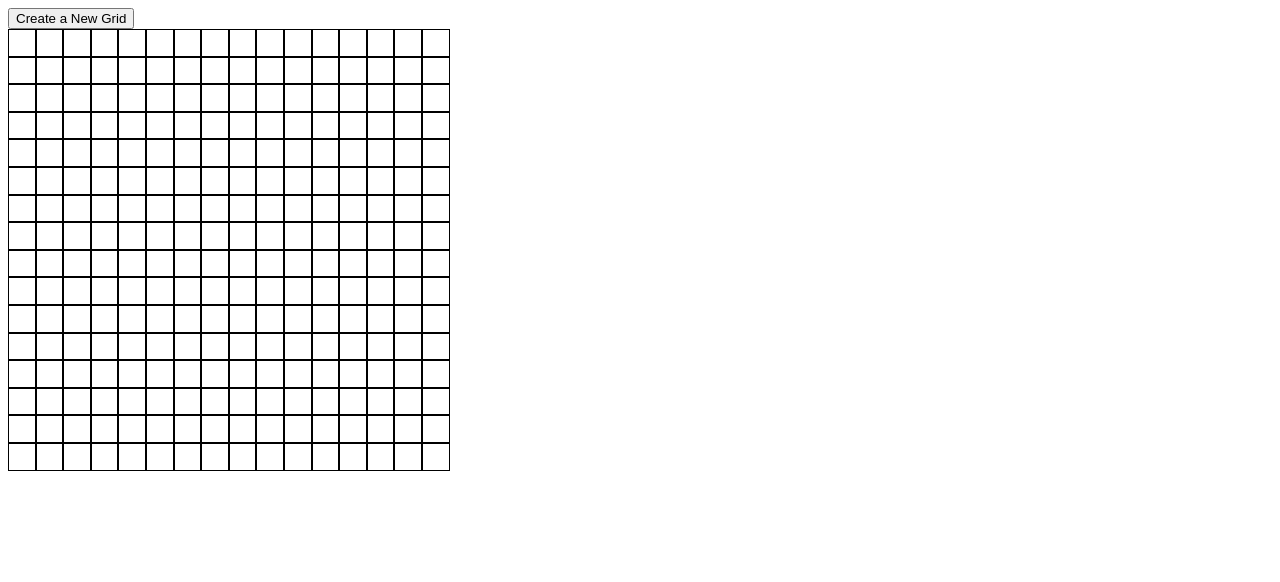
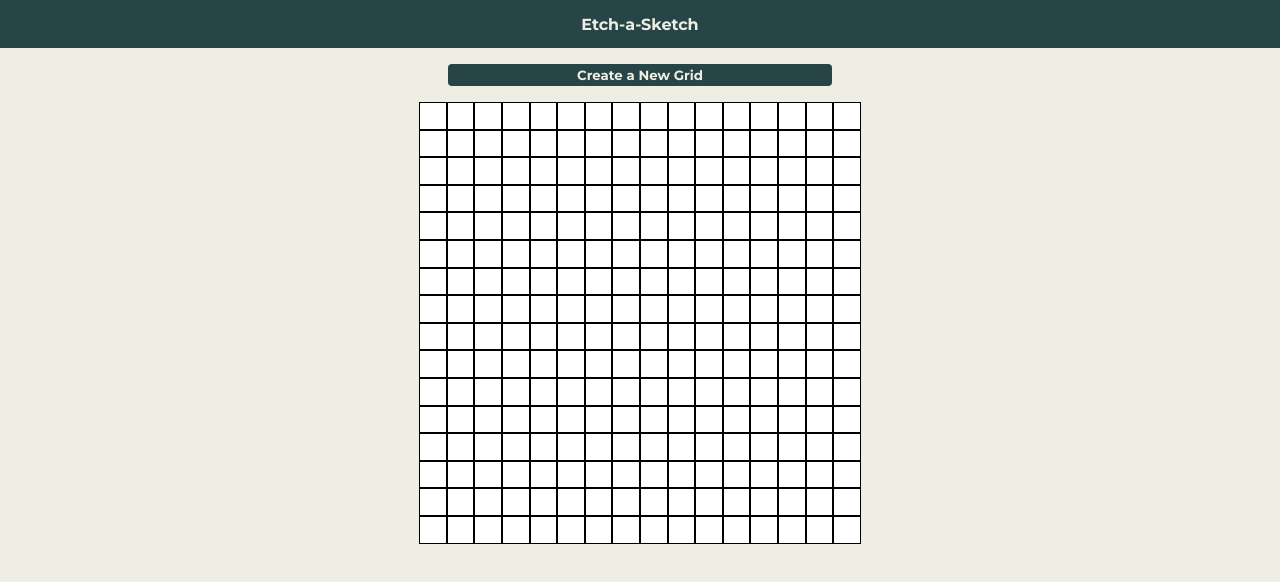
Before and after one commit to giddeluk/etch-a-sketch, a plain HTML site: page index.html in a window 1280 px wide. Drawn offline with Linux system fonts and the light colour scheme.

Commit message:
Styled the Navbar and Button

```diff
--- a/index.html
+++ b/index.html
@@ -5,10 +5,14 @@
     <meta name="viewport" content="width=device-width, initial-scale=1.0">
     <title>Etch-a-Sketch</title>
     <link rel="stylesheet" href="styles.css">
+
+    <link rel="preconnect" href="https://fonts.googleapis.com">
+    <link rel="preconnect" href="https://fonts.gstatic.com" crossorigin>
+    <link href="https://fonts.googleapis.com/css2?family=Montserrat:ital,wght@0,100..900;1,100..900&display=swap"rel="stylesheet">
 </head>
 <body>
-
-    <button id="newGrid">Create a New Grid</button>
+    <div class="nav"><p><b>Etch-a-Sketch</b></p></div>
+    <button id="newGrid"><b>Create a New Grid</b></button>
     <div id="mainContainer">
         <div id="subContainer"></div>
     </div>
--- a/script.js
+++ b/script.js
@@ -56,7 +56,7 @@ const createMeasuredGrid = (size, mainContainer, subContainer, individualGridSiz
 newGrid.addEventListener("click", () => {
     let newGridSize = Number(prompt("What size of Grid Do you Want? Enter a Single Number. eg 16 for a 16 x 16 Grid, Numbers Above 100 are NOT Allowed"));
     while(newGridSize > 100){
-        newGridSize = Number(prompt("What size of Grid Do you Want? Enter a single Number eg 16 for a 16 x 16 grid"));
+        newGridSize = Number(prompt("Enter a Grid Size less than 100"));
     }
     let individualGridSize = totalGridWidth / newGridSize;
     let gridBoxes = document.querySelectorAll(".gridBox");
--- a/styles.css
+++ b/styles.css
@@ -1,8 +1,12 @@
+*{
+  font-family: Montserrat;
+  margin: 0;
+  padding: 0;
+}
 .gridBox{
   border: 0.1px solid black;
   width: 2vw;
   height: 2vw;
-
 }
 #subContainer{
   display: flex;
@@ -12,3 +16,38 @@
 #mainContainer{
   padding: 0;
 }
+body{
+  display: flex;
+  align-items: center;
+  flex-direction: column;
+  background-color: #EFEEE5;
+}
+#newGrid{
+  background-color: #274546;
+  color: #EFEEE5;
+  border: none;
+  padding: 3px;
+  border-radius: 4px;
+  margin: 2vh;
+  width: 50vw;
+}
+/* Navbar */
+.nav{
+  background-color: #274546;
+  width: 100%;
+  height: 5vh;
+  display: flex;
+  justify-content: center;
+  align-items: center;
+  padding: 4px;
+}
+.nav > p{
+  color: #EFEEE5;
+}
+
+/* Media Queries */
+@media only screen and (min-width: 900px){
+  #newGrid{
+    width: 30vw;
+  }
+}
```
